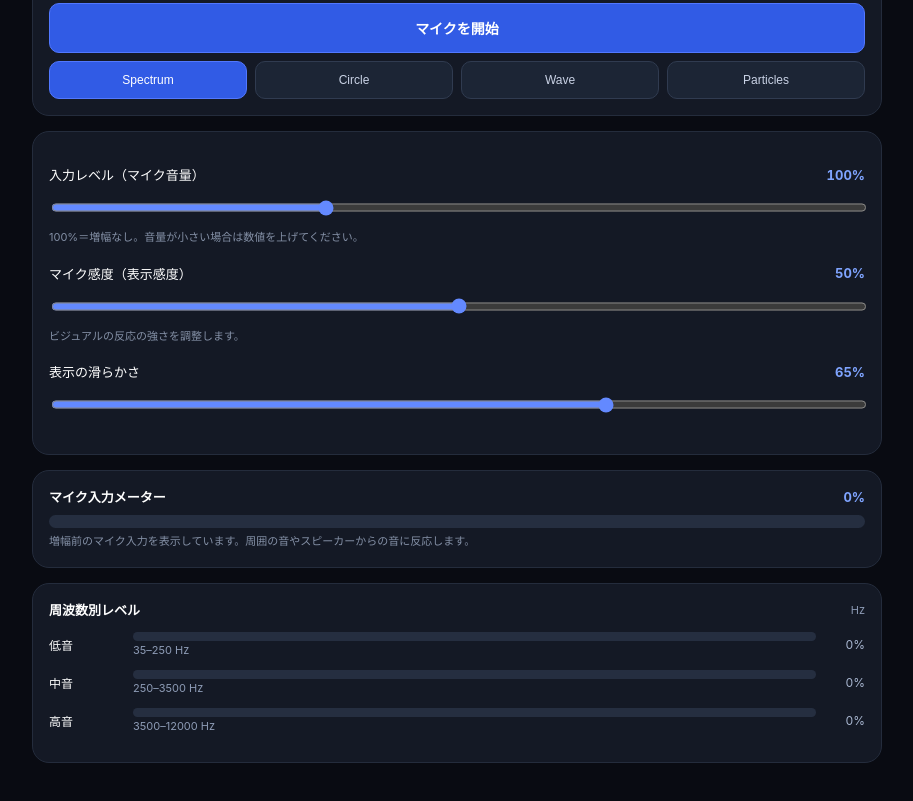
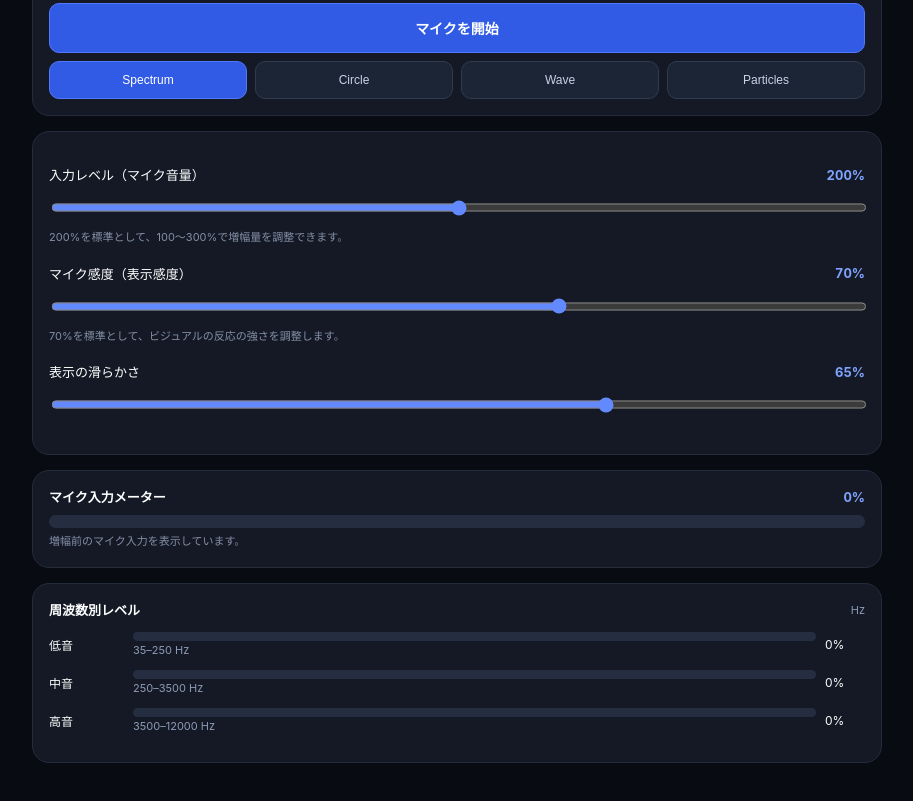
Before and after one commit to hiraflow/audio-visualizer, a plain HTML site: page index.html in a window 1280 px wide. Shown: the part 451-1252 px from the top of the page, without its empty margins (183-1096 px from the left). Drawn offline with Linux system fonts and the light colour scheme.

Commit message:
index.html を更新

```diff
--- a/index.html
+++ b/index.html
@@ -7,9 +7,7 @@
 <title>Audio Visualizer</title>
 
 <style>
-* {
-  box-sizing: border-box;
-}
+* { box-sizing: border-box; }
 
 html {
   min-height: 100%;
@@ -36,9 +34,7 @@ body {
   margin: 0 auto;
 }
 
-header {
-  margin-bottom: 20px;
-}
+header { margin-bottom: 20px; }
 
 h1 {
   font-size: 25px;
@@ -117,13 +113,9 @@ button.start {
   padding: 14px;
 }
 
-button:disabled {
-  opacity: .5;
-}
+button:disabled { opacity: .5; }
 
-.setting {
-  margin: 17px 0;
-}
+.setting { margin: 17px 0; }
 
 .setting-head {
   display: flex;
@@ -178,12 +170,6 @@ input[type="range"] {
   transition: width .06s linear;
 }
 
-.meter-number {
-  text-align: right;
-  color: #aab8d2;
-  font-variant-numeric: tabular-nums;
-}
-
 .band-low { background: linear-gradient(90deg,#ff9b45,#ffca68); }
 .band-mid { background: linear-gradient(90deg,#3e8dff,#7c9fff); }
 .band-high { background: linear-gradient(90deg,#b66cff,#f17dff); }
@@ -228,25 +214,26 @@ input[type="range"] {
 </section>
 
 <section class="card">
+
   <div class="setting">
     <div class="setting-head">
       <span>入力レベル（マイク音量）</span>
-      <span class="setting-value" id="gainValue">100%</span>
+      <span class="setting-value" id="gainValue">200%</span>
     </div>
-    <input id="gainSlider" type="range" min="0" max="300" value="100" step="1">
+    <input id="gainSlider" type="range" min="100" max="300" value="200" step="1">
     <div class="note">
-      100%＝増幅なし。音量が小さい場合は数値を上げてください。
+      200%を標準として、100〜300%で増幅量を調整できます。
     </div>
   </div>
 
   <div class="setting">
     <div class="setting-head">
       <span>マイク感度（表示感度）</span>
-      <span class="setting-value" id="sensitivityValue">50%</span>
+      <span class="setting-value" id="sensitivityValue">70%</span>
     </div>
-    <input id="sensitivitySlider" type="range" min="0" max="100" value="50">
+    <input id="sensitivitySlider" type="range" min="20" max="100" value="70">
     <div class="note">
-      ビジュアルの反応の強さを調整します。
+      70%を標準として、ビジュアルの反応の強さを調整します。
     </div>
   </div>
 
@@ -257,6 +244,7 @@ input[type="range"] {
     </div>
     <input id="smoothSlider" type="range" min="0" max="95" value="65">
   </div>
+
 </section>
 
 <section class="card">
@@ -270,7 +258,7 @@ input[type="range"] {
   </div>
 
   <div class="note">
-    増幅前のマイク入力を表示しています。周囲の音やスピーカーからの音に反応します。
+    増幅前のマイク入力を表示しています。
   </div>
 </section>
 
@@ -345,9 +333,9 @@ let inputTimeData;
 let mode = "spectrum";
 let running = false;
 
-let sensitivity = 0.5;
+let sensitivity = 0.7;
 let smooth = 0.65;
-let inputGain = 1;
+let inputGain = 2;
 
 let smoothedLow = 0;
 let smoothedMid = 0;
@@ -427,7 +415,7 @@ startBtn.addEventListener("click", async () => {
     inputAnalyser.fftSize = 2048;
     inputAnalyser.smoothingTimeConstant = 0;
 
-    // ビジュアル用
+    // ビジュアル用の増幅
     gainNode = audioContext.createGain();
     gainNode.gain.value = inputGain;
 
@@ -437,7 +425,6 @@ startBtn.addEventListener("click", async () => {
     analyser.maxDecibels = -15;
     analyser.smoothingTimeConstant = 0.2;
 
-    // 入力を分岐
     source.connect(inputAnalyser);
     source.connect(gainNode);
     gainNode.connect(analyser);
@@ -452,6 +439,7 @@ startBtn.addEventListener("click", async () => {
     statusText.textContent = "マイク入力を取得中";
 
     draw();
+
   } catch (error) {
     console.error(error);
     statusText.textContent = "マイクに接続できませんでした";
@@ -470,9 +458,8 @@ function getInputLevel() {
   }
 
   const rms = Math.sqrt(sum / inputTimeData.length);
+  const db = 20 * Math.log10(Math.max(rms, 0.00001));
 
-  // 相対的な入力レベル表示
-  const db = 20 * Math.log10(Math.max(rms, 0.00001));
   return Math.max(0, Math.min(100, (db + 60) * 2));
 }
 
@@ -558,10 +545,6 @@ function draw() {
   if (mode === "particles") drawParticles(width, height);
 }
 
-function getVisualValue(value) {
-  return Math.min(255, value * (sensitivity * 2));
-}
-
 function drawSpectrum(w, h) {
   const bars = 100;
   const gap = 2;
@@ -569,9 +552,7 @@ function drawSpectrum(w, h) {
 
   for (let i = 0; i < bars; i++) {
     const ratio = i / bars;
-    const freq = Math.floor(
-      Math.pow(12000 / 35, ratio) * 35
-    );
+    const freq = Math.floor(Math.pow(12000 / 35, ratio) * 35);
 
     const bin = Math.floor(
       freq / (audioContext.sampleRate / analyser.fftSize)
@@ -585,7 +566,6 @@ function drawSpectrum(w, h) {
 
     const level = Math.min(255, value * boost * sensitivity * 2);
     const barHeight = (level / 255) * h * 0.9;
-
     const hue = 210 + ratio * 100;
 
     ctx.fillStyle = `hsl(${hue}, 90%, 62%)`;
@@ -608,7 +588,7 @@ function drawCircle(w, h) {
 
   for (let i = 0; i < count; i++) {
     const index = Math.floor(i / count * frequencyData.length);
-    const value = getVisualValue(frequencyData[index]);
+    const value = frequencyData[index] * sensitivity * 2;
     const radius = baseRadius + value * 0.35;
 
     const angle = (i / count) * Math.PI * 2;
```
